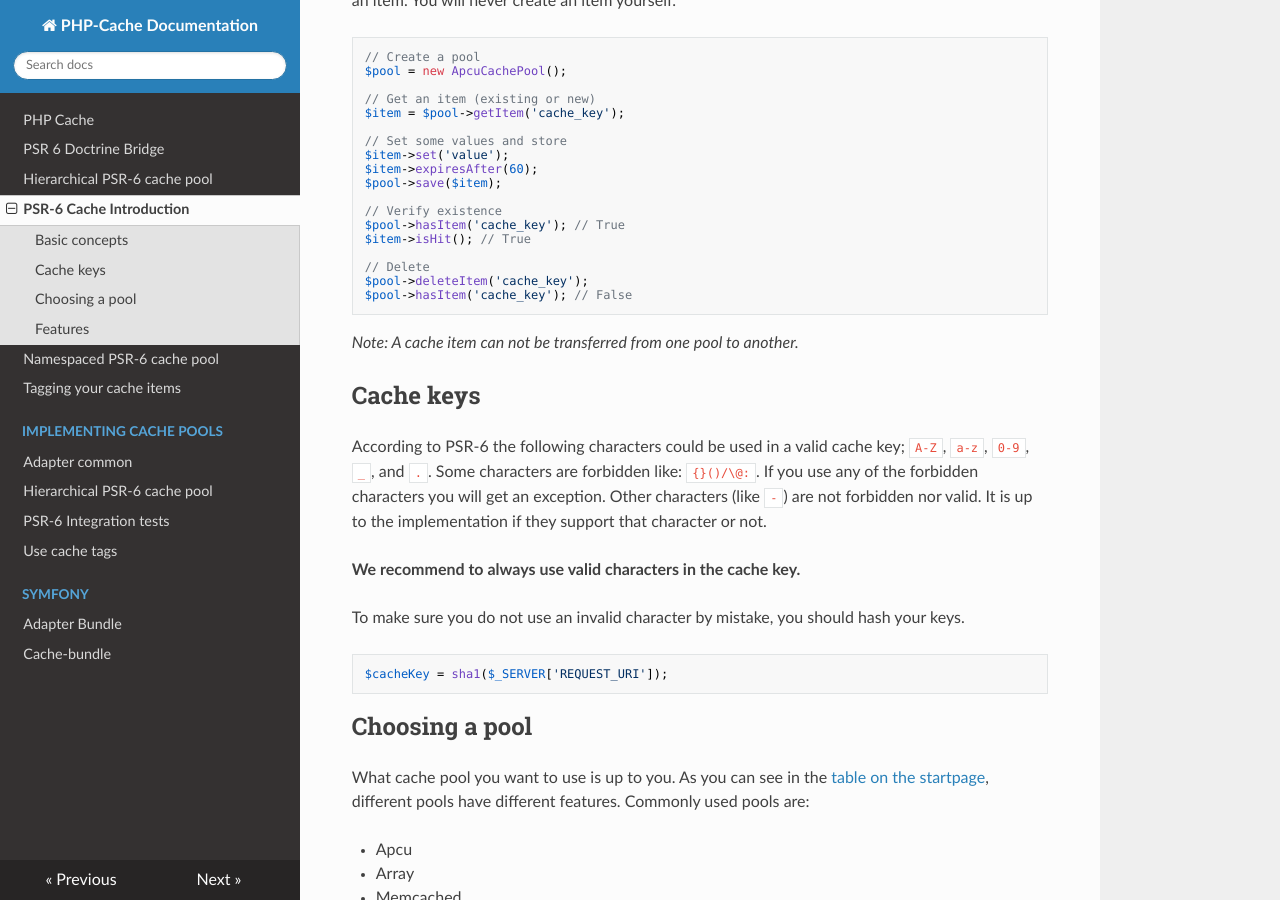
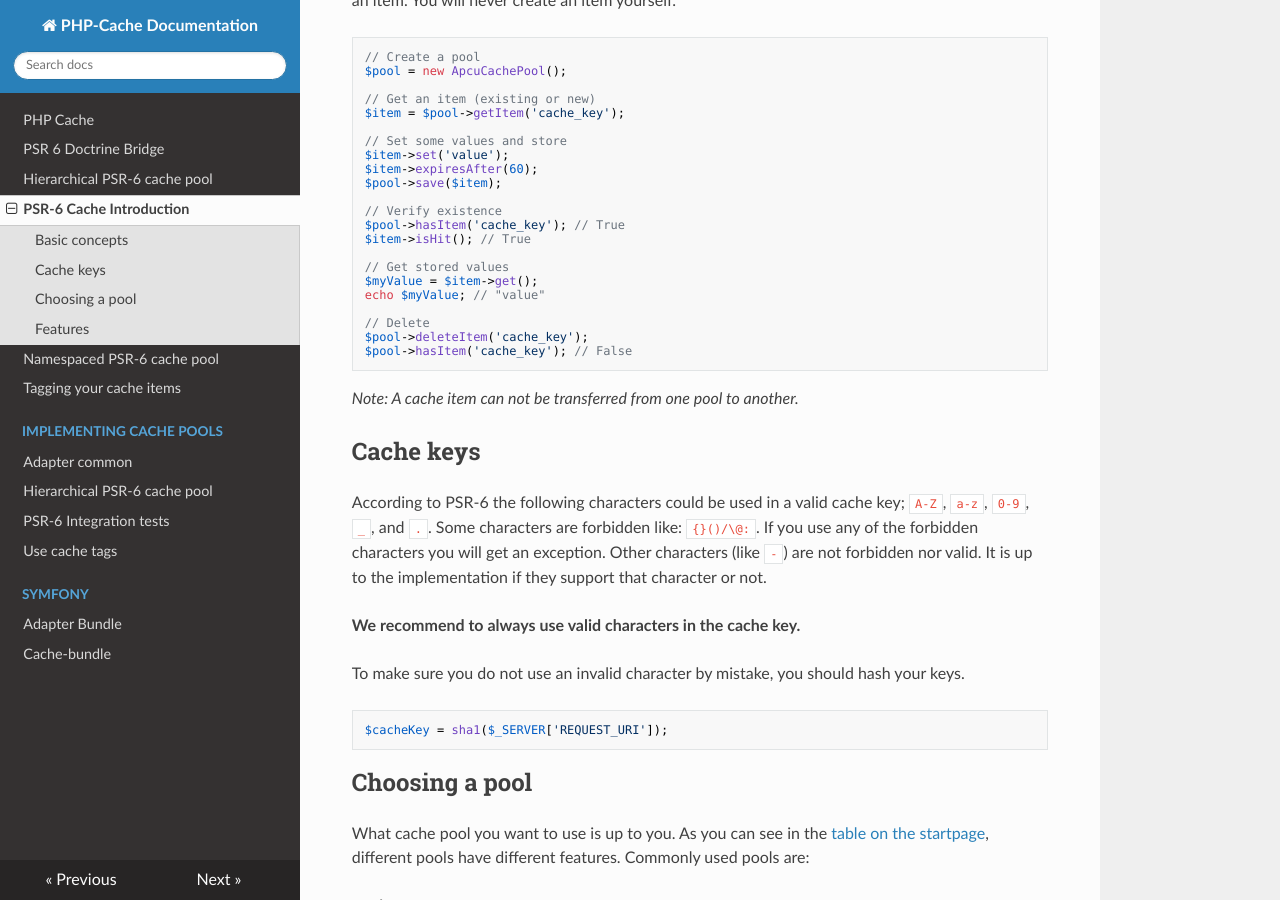
Before and after one commit to php-cache/documentation, an MkDocs documentation site: the page built from docs/introduction.md, in a window 1280 px wide and 900 px high, scrolled down 323 px. Built offline with MkDocs 1.6.1, drawn with Linux system fonts in a browser that asks for light colours; nearby versions of some CDN libraries.

Commit message:
Added note how to get the stored value (#36)

```diff
--- a/docs/introduction.md
+++ b/docs/introduction.md
@@ -24,6 +24,10 @@ $pool->save($item);
 // Verify existence
 $pool->hasItem('cache_key'); // True
 $item->isHit(); // True
+
+// Get stored values
+$myValue = $item->get();
+echo $myValue; // "value"
 
 // Delete
 $pool->deleteItem('cache_key');
```
